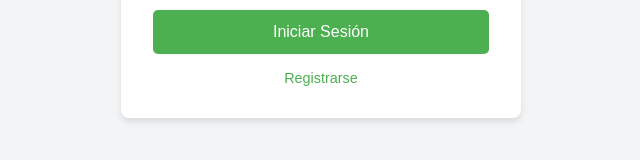
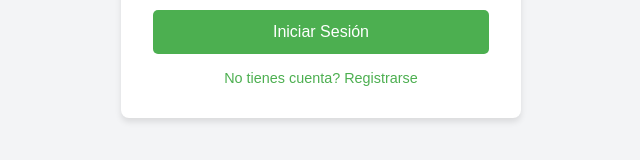
Before and after one commit to EMARTINEZ1993/Login_NodeJS, a website: page views/login.html in a window 1280 px wide. Shown: the part 446-606 px from the top of the page, without its empty margins (319-959 px from the left). Drawn offline with Linux system fonts and the light colour scheme.

Commit message:
Se actualizo el login

```diff
--- a/views/login.html
+++ b/views/login.html
@@ -13,7 +13,7 @@
         <input type="text" name="usuario" placeholder="Usuario" required>
         <input type="password" name="password" placeholder="Contraseña" required>
         <button type="submit">Iniciar Sesión</button>
-        <a href="/registro.html">Registrarse</a>
+        <a href="/registro.html">No tienes cuenta? Registrarse</a>
     </form>
 
 </body>
```
